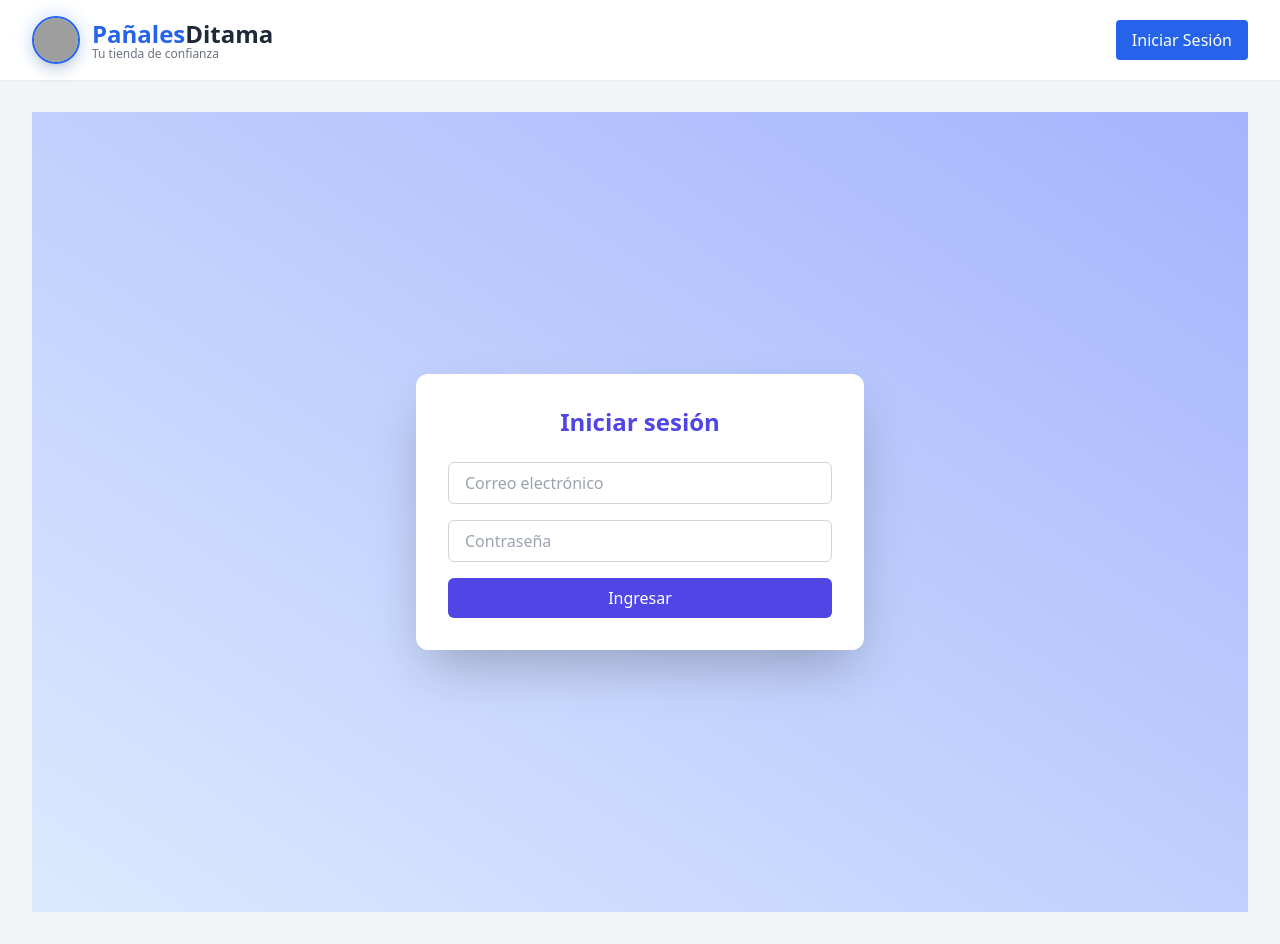
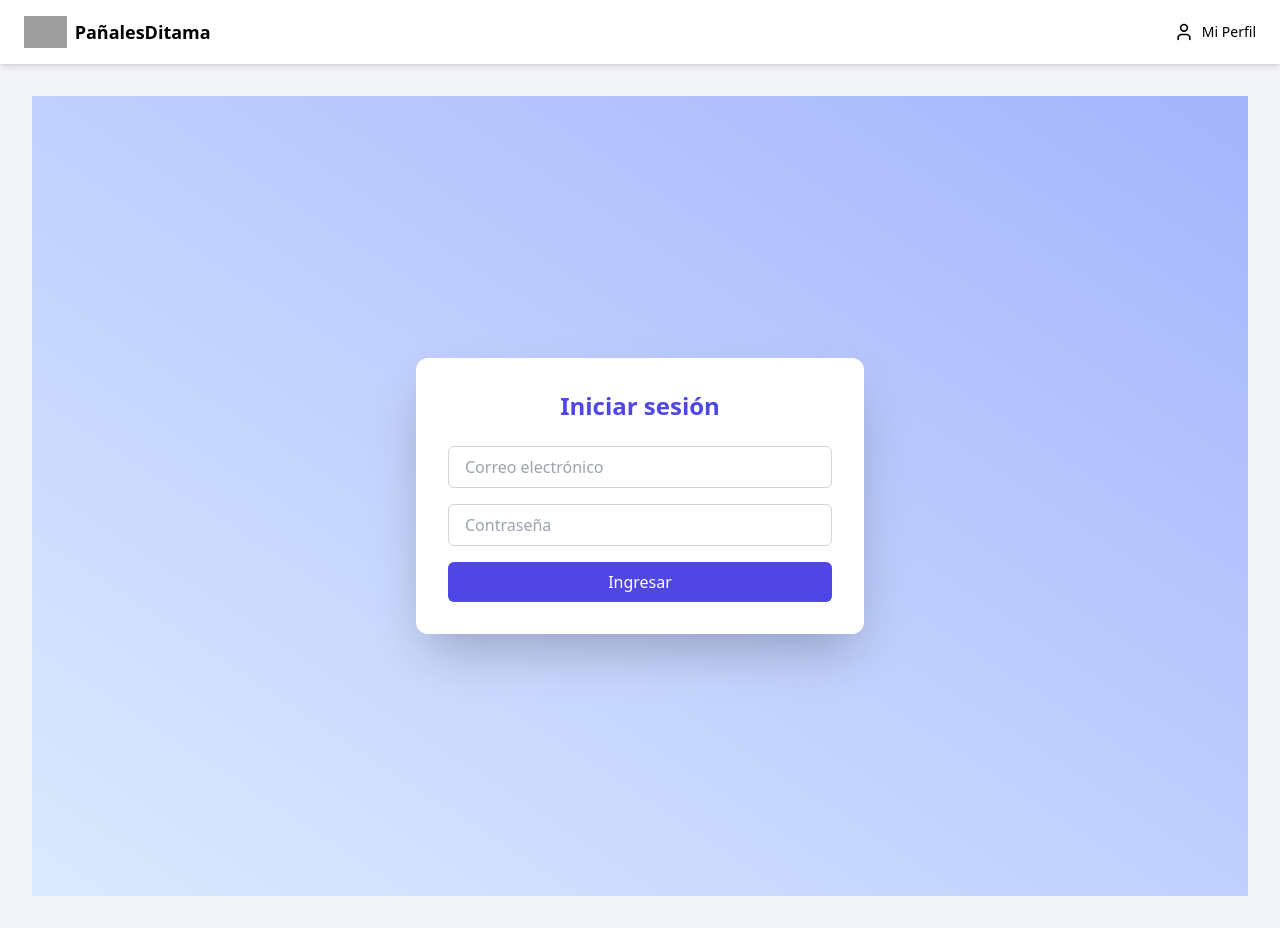
Before and after one commit to AJimenez0209/devditamawebpay, a React (Vite) app: page /login in a window 1280 px wide. Built offline with nearby package versions, Linux system fonts and the light colour scheme; grey boxes are pictures that could not be loaded.

Commit message:
Se elimina el componente AuthButton y se agrega ProfileMenu para el menú de usuario. -Se agrega un fix para el desplegable de la barra de navegación.

```diff
--- a/package.json
+++ b/package.json
@@ -25,6 +25,7 @@
     "node-fetch": "^3.3.2",
     "react": "^18.3.1",
     "react-dom": "^18.3.1",
+    "react-icons": "^5.5.0",
     "react-router-dom": "^6.28.0",
     "redis": "^4.7.0",
     "transbank-sdk": "^4.0.0"
--- a/src/components/AuthButton.tsx
+++ /dev/null
@@ -1,39 +0,0 @@
-import React from 'react';
-import { useNavigate } from 'react-router-dom';
-
-const AuthButton = () => {
-  const navigate = useNavigate();
-  const token = localStorage.getItem('token');
-
-  let isAdmin = false;
-
-  if (token) {
-    try {
-      const decoded = JSON.parse(atob(token.split('.')[1]));
-      isAdmin = decoded.isAdmin;
-    } catch (err) {
-      localStorage.removeItem('token');
-    }
-  }
-
-  const handleClick = () => {
-    if (!token) {
-      navigate('/login');
-    } else if (isAdmin) {
-      navigate('/admin/products');
-    } else {
-      navigate('/');
-    }
-  };
-
-  return (
-    <button
-      onClick={handleClick}
-      className="bg-blue-600 text-white px-4 py-2 rounded hover:bg-blue-700 transition"
-    >
-      {token ? (isAdmin ? 'Panel Admin' : 'Inicio') : 'Iniciar Sesión'}
-    </button>
-  );
-};
-
-export default AuthButton;
--- a/src/components/Header.tsx
+++ b/src/components/Header.tsx
@@ -1,7 +1,20 @@
+import { useState } from 'react';
 import { Link } from 'react-router-dom';
-import { Menu, LogOut, Home, User } from 'lucide-react';
+import { User } from 'lucide-react';
 
 const Header = () => {
+  const [open, setOpen] = useState(false);
+  let timeout: NodeJS.Timeout;
+
+  const handleMouseEnter = () => {
+    clearTimeout(timeout); // Evita que se cierre si está entrando de nuevo
+    setOpen(true);
+  };
+
+  const handleMouseLeave = () => {
+    timeout = setTimeout(() => setOpen(false), 200); // Delay de 200ms
+  };
+
   return (
     <header className="bg-white shadow-md py-4 px-6 flex justify-between items-center">
       <Link to="/" className="flex items-center gap-2">
@@ -9,33 +22,36 @@ const Header = () => {
         <span className="font-bold text-lg">PañalesDitama</span>
       </Link>
 
-      <div className="flex items-center gap-4">
-        {/* Botón ir a la tienda */}
-        <Link to="/" className="flex items-center text-sm text-blue-600 hover:underline">
-          <Home className="w-4 h-4 mr-1" />
-          Ir a la tienda
-        </Link>
+      <div className="relative">
+        <button
+          onMouseEnter={handleMouseEnter}
+          onMouseLeave={handleMouseLeave}
+          className="flex items-center gap-2 text-sm font-medium"
+        >
+          <User className="w-5 h-5" />
+          Mi Perfil
+        </button>
 
-        {/* Menú usuario */}
-        <div className="relative group">
-          <button className="flex items-center gap-2 text-sm font-medium">
-            <User className="w-5 h-5" />
-            Mi Perfil
-          </button>
-
-          {/* Dropdown */}
-          <div className="absolute right-0 mt-2 w-40 bg-white border rounded-lg shadow-md hidden group-hover:block">
-            <Link to="/admin" className="block px-4 py-2 hover:bg-gray-100">
-              Panel Admin
+        {open && (
+          <div
+            onMouseEnter={handleMouseEnter}
+            onMouseLeave={handleMouseLeave}
+            className="absolute right-0 mt-2 w-40 bg-white border rounded-lg shadow-md"
+          >
+            <Link to="/admin/products" className="block px-4 py-2 hover:bg-gray-100">
+              Administrar Panel
             </Link>
             <button
-              onClick={() => alert('Cerrar sesión')}
-              className="block w-full text-left px-4 py-2 hover:bg-gray-100"
+              onClick={() => {
+                localStorage.removeItem('token');
+                window.location.href = '/login';
+              }}
+              className="block w-full text-left px-4 py-2 hover:bg-gray-100 text-red-600"
             >
               Cerrar Sesión
             </button>
           </div>
-        </div>
+        )}
       </div>
     </header>
   );
--- /dev/null
+++ b/src/components/ProfileMenu.tsx
@@ -0,0 +1,44 @@
+import { useNavigate } from 'react-router-dom';
+import { useState } from 'react';
+import { FaUserCircle } from 'react-icons/fa';
+
+const ProfileMenu = () => {
+  const [open, setOpen] = useState(false);
+  const navigate = useNavigate();
+
+  const handleLogout = () => {
+    localStorage.removeItem('token');
+    navigate('/login');
+  };
+
+  return (
+    <div className="relative">
+      <button
+        onClick={() => setOpen(!open)}
+        className="flex items-center space-x-2 text-gray-700 hover:text-gray-900"
+      >
+        <FaUserCircle size={24} />
+        <span>Mi Perfil</span>
+      </button>
+
+      {open && (
+        <div className="absolute right-0 mt-2 w-40 bg-white border rounded shadow-md z-10">
+          <button
+            onClick={() => navigate('/admin/products')}
+            className="w-full text-left px-4 py-2 hover:bg-gray-100"
+          >
+            Administrar Panel
+          </button>
+          <button
+            onClick={handleLogout}
+            className="w-full text-left px-4 py-2 hover:bg-gray-100 text-red-600"
+          >
+            Cerrar Sesión
+          </button>
+        </div>
+      )}
+    </div>
+  );
+};
+
+export default ProfileMenu;
--- a/src/layouts/AppLayout.tsx
+++ b/src/layouts/AppLayout.tsx
@@ -1,21 +1,13 @@
 // src/layouts/AppLayout.tsx
 import { Outlet } from 'react-router-dom';
 import { CartProvider } from '../context/CartContext';
-import { Logo } from '../components/Logo';
-import AuthButton from '../components/AuthButton';
+import Header from '../components/Header'; // <-- Este es el correcto
 
 const AppLayout = () => {
   return (
     <CartProvider>
       <div className="min-h-screen bg-gray-100">
-        <header className="bg-white shadow-sm">
-          <div className="max-w-7xl mx-auto px-4 py-4 sm:px-6 lg:px-8">
-            <div className="flex items-center justify-between">
-              <Logo />
-              <AuthButton />
-            </div>
-          </div>
-        </header>
+        <Header /> {/* Aquí dejamos tu Header limpio */}
 
         <main className="max-w-7xl mx-auto px-4 py-8 sm:px-6 lg:px-8">
           <Outlet />
```
Also changed, not shown: 1 other file (tests, documents, lock files or other folders).
